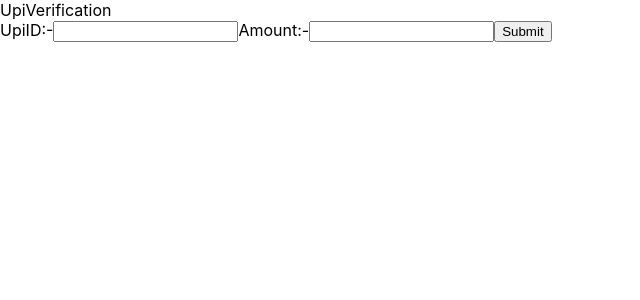
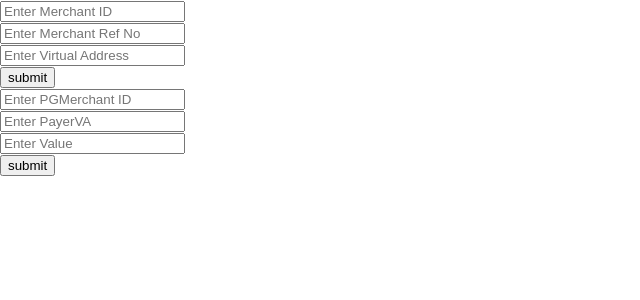
Before and after one commit to debjitgill/hdfc_API, a React (Create React App) app: page / in a window 1280 px wide. Shown: the top 300 px of the page, without its empty margins (0-640 px from the left). Built offline with nearby package versions, Linux system fonts and the light colour scheme.

Commit message:
add pages

```diff
--- a/src/App.js
+++ b/src/App.js
@@ -1,9 +1,14 @@
-import UpiVerification from "./pages/pages";
-
+import UpiVerification from "./pages";
+import Login from "./login";
+import ClientDetails from "./clientDetails";
 function App() {
-  return <>
-  <UpiVerification/>
-  </>;
+  return (
+    <>
+      {/* <UpiVerification/> */}
+      <Login />
+      <ClientDetails />
+    </>
+  );
 }
 
 export default App;
--- /dev/null
+++ b/src/clientDetails/index.js
@@ -0,0 +1,112 @@
+import React, { useState, useEffect } from "react";
+
+function generateRandom9DigitNumber() {
+  // Generate a random number between 100,000,000 and 999,999,999
+  const randomNumber = Math.floor(Math.random() * 900000000) + 100000000;
+
+  return randomNumber.toString();
+}
+const randomNumber = generateRandom9DigitNumber();
+
+const ClientDetails = () => {
+  const [msg, setMsg] = useState("");
+  const [number, setNumber] = useState([]);
+  const [payload, setPayload] = useState({
+    pgMerchantId: "",
+    orderNo: randomNumber,
+    payerVA: "",
+    amount: "",
+    remarks: "TEST",
+    expValue: "10",
+    mccCode: "6012",
+  });
+  useEffect(() => {
+
+  }, [payload]);
+
+  const handleSubmit = async (e) => {
+    e.preventDefault();
+    try {
+      const response = await fetch(
+        `http://localhost:3000/initiateTransaction`,
+        {
+          method: "POST",
+          headers: {
+            "Content-Type": "application/json",
+          },
+          body: JSON.stringify(payload),
+        }
+      );
+
+      if (response.ok) {
+        // Parse the response as JSON
+        const responseData = await response.json();
+        console.log(
+          responseData.encryptdata,
+          "================================="
+        );
+        const encryptdata = responseData.encryptdata;
+        // if(encryptdata === ""){
+        //     return false
+        // }else {
+        //     // Construct callback URL
+        //     const callbackUrl = `https://uat.d118gahimc92w7.amplifyapp.com/upi/callBackRes?meRes=${encryptdata}&pgMerchantId=HDFC000000999009`;
+
+        //     // Redirect to callback URL
+        //     window.location.href = callbackUrl;
+        // }
+        // Extract and store only the token in session storage
+        const token = responseData.token;
+        sessionStorage.setItem("token", token);
+
+        setMsg(responseData.msg);
+      } else {
+        setMsg("Login Failed");
+      }
+    } catch (error) {
+      console.error(error);
+      setMsg("An error occurred during login");
+    }
+  };
+
+  const handleChange = (e) => {
+    const { name, value } = e.target;
+    setPayload((prev) => ({
+      ...prev,
+      [name]: value,
+    }));
+  };
+  return (
+    <div>
+      <form onSubmit={handleSubmit}>
+        <input
+          type="text"
+          name="pgMerchantId"
+          value={payload.pgMerchantId}
+          placeholder="Enter PGMerchant ID"
+          onChange={handleChange}
+        />
+        <br />
+        <input
+          type="text"
+          name="payerVA"
+          value={payload.payerVA}
+          placeholder="Enter PayerVA"
+          onChange={handleChange}
+        />
+        <br />
+        <input
+          type="text"
+          name="amount"
+          value={payload.amount}
+          placeholder="Enter Value"
+          onChange={handleChange}
+        />
+        <br />
+        <button type="submit">submit</button>
+      </form>
+    </div>
+  );
+};
+
+export default ClientDetails;
--- /dev/null
+++ b/src/login/index.js
@@ -0,0 +1,87 @@
+import React, { useState,useEffect } from "react";
+
+const Login = () => {
+  const [payload, setPayload] = useState({
+    merchant_id: "",
+    merchant_ref_no: "",
+    virtual_address: "",
+    transaction_status: "T",
+  });
+  const [msg, setMsg] = useState("");
+
+  useEffect(() => {
+
+  }, [payload]);
+
+  const handleSubmit = async (e) => {
+    e.preventDefault();
+    try {
+      const response = await fetch(
+        `http://localhost:3000/vpacheck`,
+        {
+          method: "POST",
+          headers: {
+            "Content-Type": "application/json",
+          },
+          body: JSON.stringify(payload),
+        }
+      );
+
+      if (response.ok) {
+        // Parse the response as JSON
+        const responseData = await response.json();
+
+        const token = responseData.token;
+        sessionStorage.setItem("token", token);
+
+        setMsg(responseData.msg);
+      } else {
+        setMsg("Login Failed");
+      }
+    } catch (error) {
+      console.error(error);
+      setMsg("An error occurred during login");
+    }
+  };
+
+  const handleChange = (e) => {
+    const { name, value } = e.target;
+    setPayload((prev) => ({
+      ...prev,
+      [name]: value,
+    }));
+  };
+  return (
+    <div>
+      <form onSubmit={handleSubmit}>
+        <input
+          type="text"
+          name="merchant_id"
+          value={payload.merchant_id}
+          placeholder="Enter Merchant ID"
+          onChange={handleChange}
+        />
+        <br />
+        <input
+          type="text"
+          name="merchant_ref_no"
+          value={payload.merchant_ref_no}
+          placeholder="Enter Merchant Ref No"
+          onChange={handleChange}
+        />
+        <br />
+        <input
+          type="text"
+          name="virtual_address"
+          value={payload.virtual_address}
+          placeholder="Enter Virtual Address"
+          onChange={handleChange}
+        />
+        <br />
+        <button type="submit">submit</button>
+      </form>
+    </div>
+  );
+};
+
+export default Login;
```
Also changed, not shown: src/transactionStatus/index.js (added, +12 -0 lines), src/pages/index.js (renamed from src/pages/pages.jsx), 1 other file (tests, documents, lock files or other folders).
